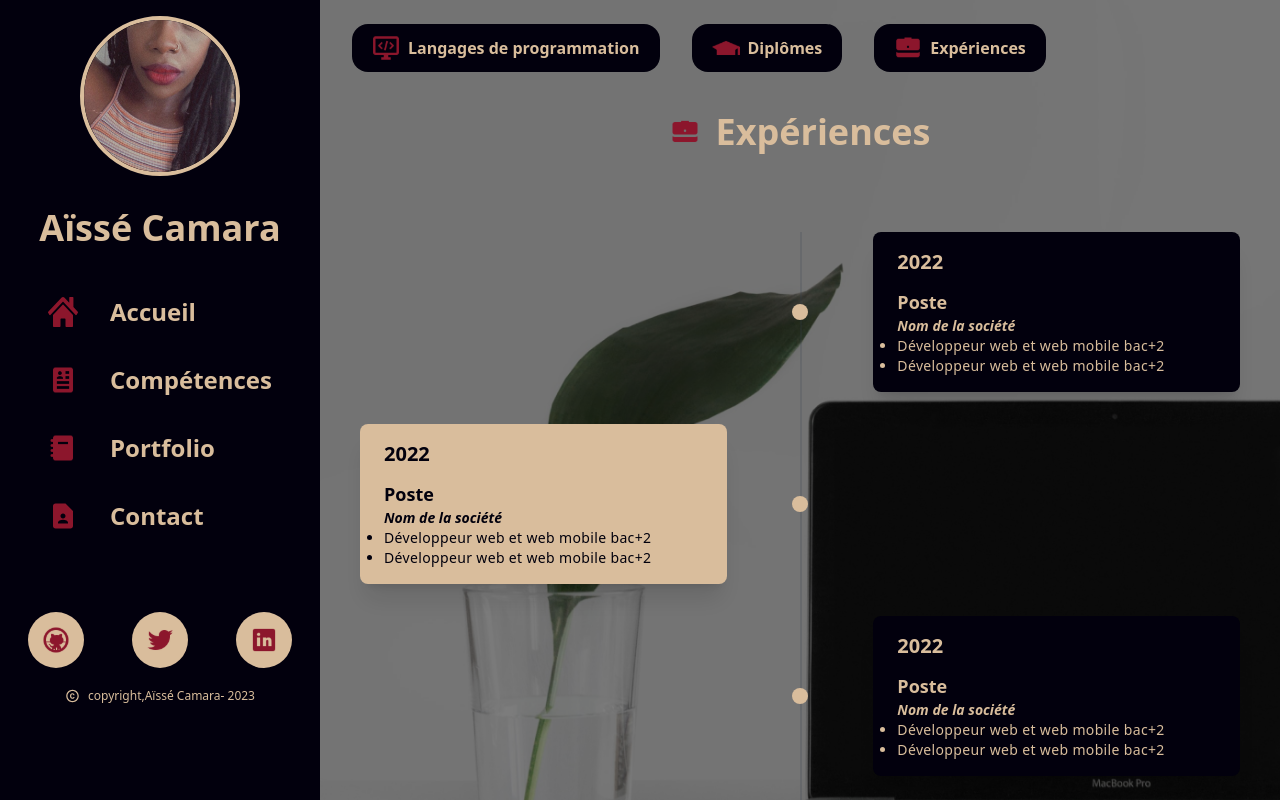
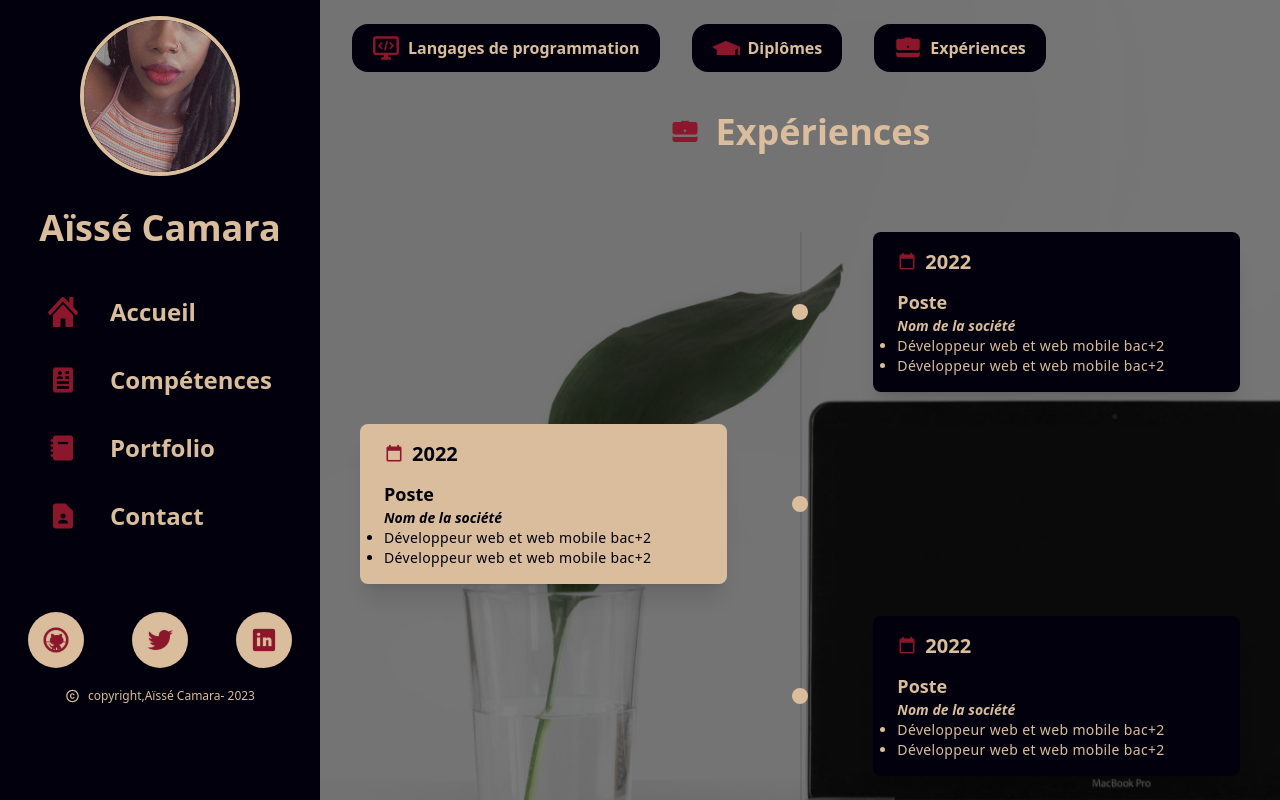
Before and after one commit to aisse59/portfolio_React_aisse, a React (Create React App) app: page /experiences in a window 1280 px wide. Built offline with nearby package versions, Linux system fonts and the light colour scheme.

Commit message:
Ajout de l'icon calendar dans le component Diplômes et Expériences

```diff
--- a/src/components/diplome/Diplome.js
+++ b/src/components/diplome/Diplome.js
@@ -1,6 +1,7 @@
 import React from "react";
 import diplome from '../../icons/Diplome.svg';
 import Filter from "../filter/Filter";
+import calendar from '../../icons/Calendar.svg';
 
 
 
@@ -27,7 +28,8 @@ const Diplome
 
            </div>
             <div class="order-1 bg-primary rounded-lg shadow-xl w-5/12 px-6 py-4">
-              <h3 class="mb-3 font-bold text-quaternary text-xl">2022</h3>
+              <h3 class="mb-3 font-bold text-quaternary text-xl flex flex-row gap-2">
+              <img src={calendar} alt="calendar" />2022</h3>
               <ul class="text-sm leading-snug tracking-wide text-quaternary text-opacity-100">
                <li className="font-semibold list-disc text-lg">Développeur web et web mobile bac+2</li>
                <li className="font-semibold  italic">Centre de formation AFPA</li>
@@ -42,7 +44,9 @@ const Diplome
 
            </div>
            <div class="order-1 bg-quaternary rounded-lg shadow-xl w-5/12 px-6 py-4">
-             <h3 class="mb-3 font-bold text-primary text-xl">2012</h3>
+             <div class="mb-3 font-bold text-primary text-xl flex flex-row gap-2">
+             <img src={calendar} alt="calendar" />
+              2012</div>
             <ul class="text-sm font-medium leading-snug tracking-wide text-primary text-opacity-100">
                <li className="font-semibold  list-disc">BTS Assistant de Manager</li>
                <li className="font-semibold  italic">Lycée Jean Moulin à Roubaix</li>
@@ -57,7 +61,9 @@ const Diplome
 
             </div>
            <div class="order-1 bg-primary rounded-lg shadow-xl w-5/12 px-6 py-4">
-             <h3 class="mb-3 font-bold text-quaternary text-xl">2010</h3>
+             <h3 class="mb-3 font-bold text-quaternary text-xl flex flex-row gap-2">
+             <img src={calendar} alt="calendar" />
+              2010</h3>
              <ul class="text-sm leading-snug tracking-wide text-quaternary text-opacity-100">
              <li className="font-semibold  list-disc">Baccalaureat Professionnel Secrétariat</li>
                <li className="font-semibold  italic">Lycée Jean Moulin à Roubaix</li>
--- a/src/components/experiences/Experiences.js
+++ b/src/components/experiences/Experiences.js
@@ -1,6 +1,7 @@
 import React from "react";
 import experience from '../../icons/Experiences.svg';
 import Filter from "../filter/Filter";
+import calendar from "../../icons/Calendar.svg";
 
 
 const Experiences = () => {
@@ -23,7 +24,9 @@ const Experiences = () => {
 
            </div>
             <div class="order-1 bg-primary rounded-lg shadow-xl w-5/12 px-6 py-4">
-              <h3 class="mb-3 font-bold text-quaternary text-xl">2022</h3>
+              <h3 class="mb-3 font-bold text-quaternary text-xl flex flex-row gap-2">
+              <img src={calendar} alt="calendar" />
+              2022</h3>
               <p className="text-lg font-semibold text-quaternary">Poste</p>
               <p className="text-sm font-semibold italic text-quaternary">Nom de la société</p>
               <ul class="text-sm leading-snug tracking-wide text-quaternary text-opacity-100">
@@ -40,7 +43,9 @@ const Experiences = () => {
 
             </div>
            <div class="order-1 bg-quaternary rounded-lg shadow-xl w-5/12 px-6 py-4">
-                <h3 class="mb-3 font-bold text-primary text-xl">2022</h3>
+                <h3 class="mb-3 font-bold text-primary text-xl flex flex-row gap-2">
+                <img src={calendar} alt="calendar" />
+                2022</h3>
                 <p className="text-lg font-semibold text-primary">Poste</p>
                 <p className="text-sm font-semibold italic text-primary">Nom de la société</p>
                 <ul class="text-sm leading-snug tracking-wide text-primary text-opacity-100">
@@ -57,7 +62,9 @@ const Experiences = () => {
 
             </div>
            <div class="order-1 bg-primary rounded-lg shadow-xl w-5/12 px-6 py-4">
-                    <h3 class="mb-3 font-bold text-quaternary text-xl">2022</h3>
+                    <h3 class="mb-3 font-bold text-quaternary text-xl flex flex-row gap-2">
+                    <img src={calendar} alt="calendar" />
+                    2022</h3>
                     <p className="text-lg font-semibold text-quaternary">Poste</p>
                     <p className="text-sm font-semibold italic text-quaternary">Nom de la société</p>
                 <ul class="text-sm leading-snug tracking-wide text-quaternary text-opacity-100">
@@ -75,7 +82,10 @@ const Experiences = () => {
 
            </div>
             <div class="order-1 bg-quaternary rounded-lg shadow-xl w-5/12 px-6 py-4">
-            <h3 class="mb-3 font-bold text-primary text-xl">2022</h3>
+            <h3 class="mb-3 font-bold text-primary text-xl flex flex-row gap-2">
+             <img src={calendar} alt="calendar" />
+              2022
+            </h3>
                     <p className="text-lg font-semibold text-primary">Poste</p>
                     <p className="text-sm font-semibold italic text-primary">Nom de la société</p>
                 <ul class="text-sm leading-snug tracking-wide text-primary text-opacity-100">
@@ -93,7 +103,10 @@ const Experiences = () => {
 
             </div>
            <div class="order-1 bg-primary rounded-lg shadow-xl w-5/12 px-6 py-4">
-                    <h3 class="mb-3 font-bold text-quaternary text-xl">2022</h3>
+                    <h3 class="mb-3 font-bold text-quaternary text-xl flex flex-row gap-2">
+                    <img src={calendar} alt="calendar" />
+                      2022
+                    </h3>
                     <p className="text-lg font-semibold text-quaternary">Poste</p>
                     <p className="text-sm font-semibold italic text-quaternary">Nom de la société</p>
                 <ul class="text-sm leading-snug tracking-wide text-quaternary text-opacity-100">
--- a/src/components/menu/Menu.component.js
+++ b/src/components/menu/Menu.component.js
@@ -12,6 +12,9 @@ import linkedin from '../../icons/LinkedIn.svg';
 import copyright from '../../icons/Copyright.svg';
 
 const Menu = () => {
+
+
+
     return (
 
     <nav className="bg-primary w-1/4 h-screen ">
@@ -76,6 +79,8 @@ const Menu = () => {
         </div>
         </div>
 
+
+
     </nav>
     );
 }
```
Also changed, not shown: src/icons/Calendar.svg (added).
